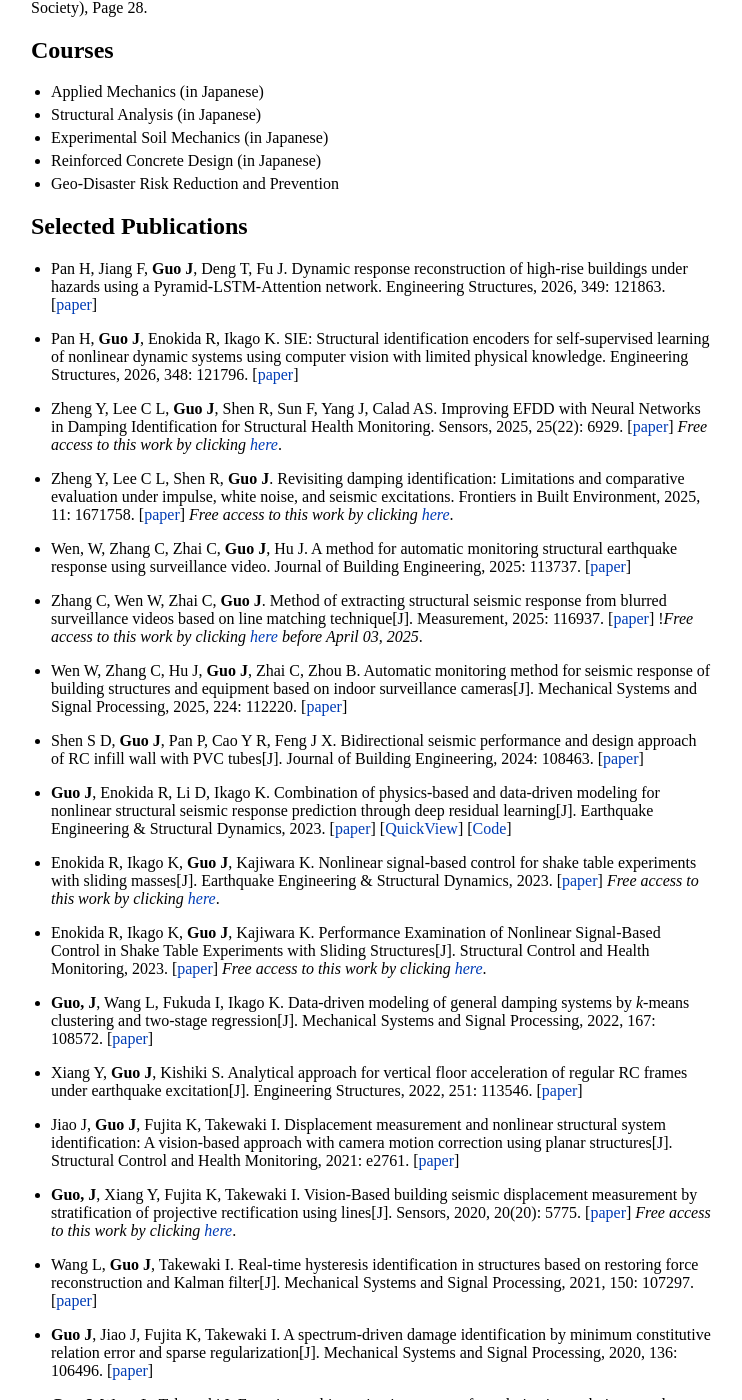
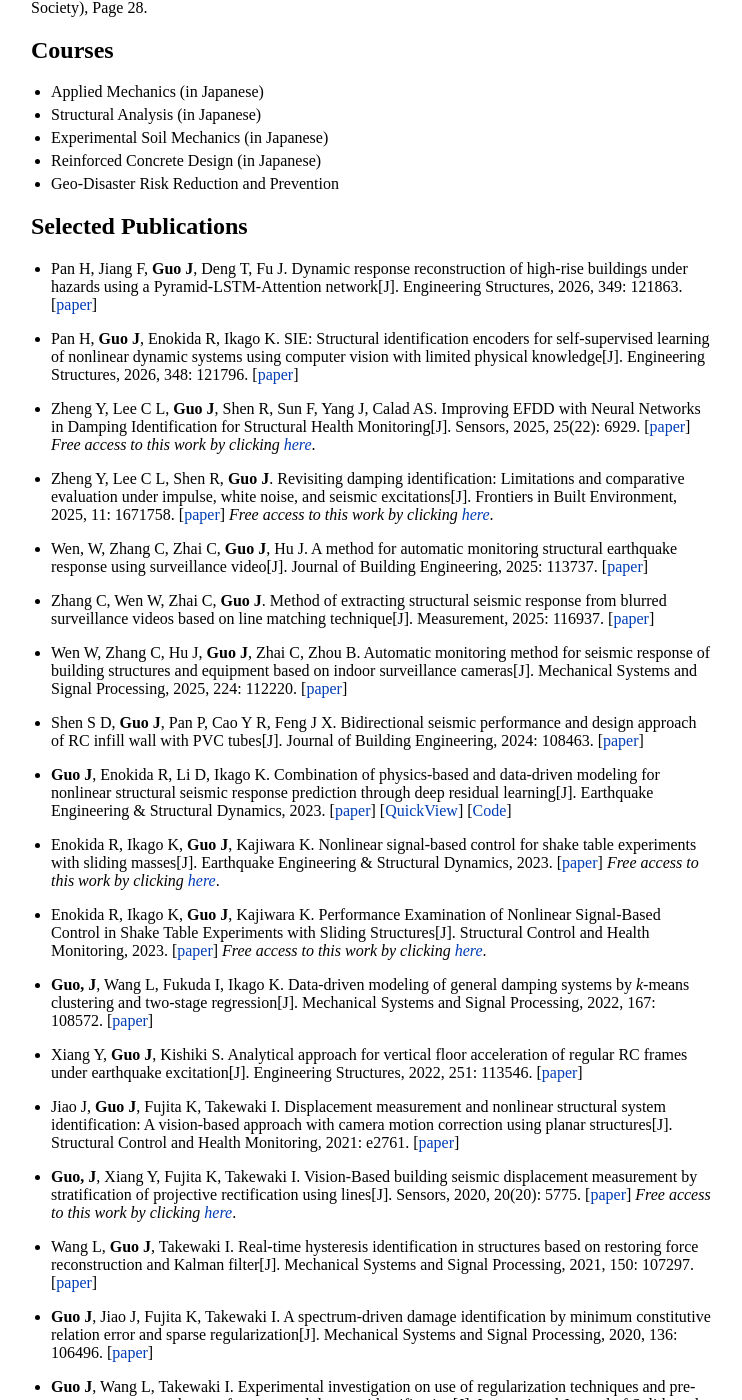
Before and after one commit to JiaGUOCV/JiaGUOCV.github.io, a Jekyll site: the page built from index.md, in a window 1280 px wide and 1400 px high, scrolled down 529 px. Shown: the whole window, without its empty margins (259-1001 px from the left). Built offline with Jekyll 4.4.1, drawn with Linux system fonts in a browser that asks for light colours; our own code applies the rules of GitHub Pages for plain Markdown files; some of the changed text lies outside the part shown.

Commit message:
Update index.md

```diff
--- a/index.md
+++ b/index.md
@@ -28,20 +28,19 @@ Find more @ Kyoto University Visual Book [KyotoU Future Commons](https://my.eboo
 - Geo-Disaster Risk Reduction and Prevention
 
 ## Selected Publications
-* Pan H, Jiang F, **Guo J**, Deng T, Fu J. Dynamic response reconstruction of high-rise buildings under hazards using a Pyramid-LSTM-Attention network. Engineering Structures, 2026, 349: 121863. [[paper](https://doi.org/10.1016/j.engstruct.2025.121863)]
+* Pan H, Jiang F, **Guo J**, Deng T, Fu J. Dynamic response reconstruction of high-rise buildings under hazards using a Pyramid-LSTM-Attention network[J]. Engineering Structures, 2026, 349: 121863. [[paper](https://doi.org/10.1016/j.engstruct.2025.121863)]
 
-* Pan H, **Guo J**, Enokida R, Ikago K. SIE: Structural identification encoders for self-supervised learning of nonlinear dynamic systems using computer vision with limited physical knowledge. Engineering Structures, 2026, 348: 121796. [[paper](https://doi.org/10.1016/j.engstruct.2025.121796)]
+* Pan H, **Guo J**, Enokida R, Ikago K. SIE: Structural identification encoders for self-supervised learning of nonlinear dynamic systems using computer vision with limited physical knowledge[J]. Engineering Structures, 2026, 348: 121796. [[paper](https://doi.org/10.1016/j.engstruct.2025.121796)]
 
-* Zheng Y, Lee C L, **Guo J**, Shen R, Sun F, Yang J, Calad AS. Improving EFDD with Neural Networks in Damping Identification for Structural Health Monitoring. Sensors, 2025, 25(22): 6929. [[paper](https://doi.org/10.3390/s25226929)]
+* Zheng Y, Lee C L, **Guo J**, Shen R, Sun F, Yang J, Calad AS. Improving EFDD with Neural Networks in Damping Identification for Structural Health Monitoring[J]. Sensors, 2025, 25(22): 6929. [[paper](https://doi.org/10.3390/s25226929)]
 *Free access to this work by clicking [here](https://www.mdpi.com/1424-8220/25/22/6929)*.
 
-* Zheng Y, Lee C L, Shen R, **Guo J**. Revisiting damping identification: Limitations and comparative evaluation under impulse, white noise, and seismic excitations. Frontiers in Built Environment, 2025, 11: 1671758. [[paper](https://doi.org/10.3389/fbuil.2025.1671758)]
+* Zheng Y, Lee C L, Shen R, **Guo J**. Revisiting damping identification: Limitations and comparative evaluation under impulse, white noise, and seismic excitations[J]. Frontiers in Built Environment, 2025, 11: 1671758. [[paper](https://doi.org/10.3389/fbuil.2025.1671758)]
 *Free access to this work by clicking [here](https://www.frontiersin.org/journals/built-environment/articles/10.3389/fbuil.2025.1671758/full)*.
 
-* Wen, W, Zhang C, Zhai C, **Guo J**, Hu J. A method for automatic monitoring structural earthquake response using surveillance video. Journal of Building Engineering, 2025: 113737. [[paper](https://doi.org/10.1016/j.jobe.2025.113737)]
+* Wen, W, Zhang C, Zhai C, **Guo J**, Hu J. A method for automatic monitoring structural earthquake response using surveillance video[J]. Journal of Building Engineering, 2025: 113737. [[paper](https://doi.org/10.1016/j.jobe.2025.113737)]
 
 * Zhang C, Wen W, Zhai C, **Guo J**. Method of extracting structural seismic response from blurred surveillance videos based on line matching technique[J]. Measurement, 2025: 116937. [[paper](https://doi.org/10.1016/j.measurement.2025.116937)]
-!*Free access to this work by clicking [here](https://authors.elsevier.com/c/1kbbqxsQaTvJP) before April 03, 2025*.
 
 * Wen W, Zhang C, Hu J, **Guo J**, Zhai C, Zhou B. Automatic monitoring method for seismic response of building structures and equipment based on indoor surveillance cameras[J]. Mechanical Systems and Signal Processing, 2025, 224: 112220. [[paper](https://doi.org/10.1016/j.ymssp.2024.112220)]
 
@@ -87,14 +86,14 @@ system identification: A vision-based approach with camera motion correction usi
 * **Guo J**, Deng K, Wang L, Takewaki I. Physical-based parametrization and local damage identification for frame type structures using response sensitivity approach in time domain[J]. Structural Control and Health Monitoring, 2019, 26(10): e2412.
 [[paper](https://doi.org/10.1002/stc.2412)]
 
-* **Guo J**, Wang L, Takewaki I. Frequency response-based damage identification in frames by minimum constitutive relation error and sparse regularization. Journal of Sound and Vibration, 443: 270-292, 2019.
+* **Guo J**, Wang L, Takewaki I. Frequency response-based damage identification in frames by minimum constitutive relation error and sparse regularization[J]. Journal of Sound and Vibration, 443: 270-292, 2019.
 [[paper](https://doi.org/10.1016/j.jsv.2018.11.020)]
 
-* **Guo J**, Wang L, Takewaki I. Modal-based structural damage identification by minimum constitutive relation error and sparse regularization. Structural Control and Health Monitoring, 25(12):e2255,2018.
+* **Guo J**, Wang L, Takewaki I. Modal-based structural damage identification by minimum constitutive relation error and sparse regularization[J]. Structural Control and Health Monitoring, 25(12):e2255,2018.
 [[paper](https://doi.org/10.1002/stc.2255)]
 
-* **Guo J**, Wang L, Takewaki I. Static damage identification in beams by minimum constitutive relation error. Inverse Problems in Science and Engineering: 1-25,2018.
+* **Guo J**, Wang L, Takewaki I. Static damage identification in beams by minimum constitutive relation error[J]. Inverse Problems in Science and Engineering: 1-25,2018.
 [[paper](https://doi.org/10.1080/17415977.2018.1553965)]
 
-* **Guo J**, Deng K, He M, Zhao C, & Li W. Experimental study on the construction stages of an RC closure pour in bridge widening. Journal of Bridge Engineering (ASCE), 22(12):06017007,2017.
+* **Guo J**, Deng K, He M, Zhao C, & Li W. Experimental study on the construction stages of an RC closure pour in bridge widening[J]. Journal of Bridge Engineering (ASCE), 22(12):06017007,2017.
 [[paper](https://ascelibrary.org/doi/full/10.1061/(ASCE)BE.1943-5592.0001155)]
```
